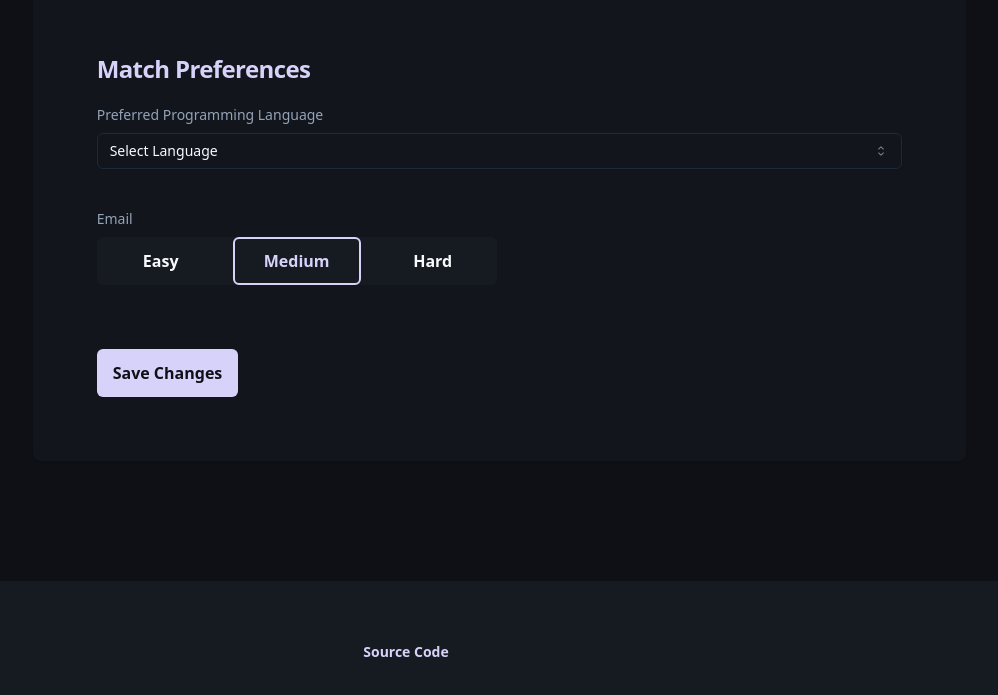
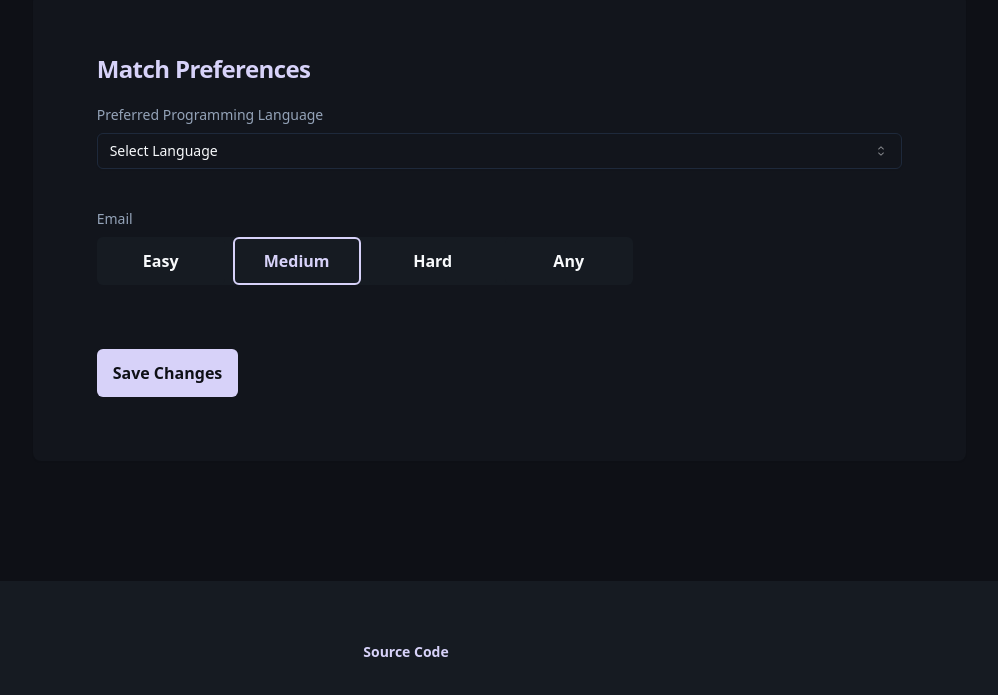
Before and after one commit to CS3219-AY2324S1/ay2324s1-course-assessment-g11, a Next.js app in the folder frontend/: page /settings in a window 1280 px wide. Shown: the part 827-1522 px from the top of the page, without its empty margins (234-1232 px from the left). Built offline with nearby package versions, Linux system fonts and the light colour scheme; no server answers; sample sign-in values are in the browser's storage.

Commit message:
feat: Add 'any' otpion for difficulty preference

```diff
--- a/frontend/src/pages/settings/_match.tsx
+++ b/frontend/src/pages/settings/_match.tsx
@@ -48,7 +48,7 @@ export default function MatchSettingsCard() {
           </div>
           <div>
             <Label className="mb-2">Email</Label>
-            <DifficultySelector showAny={false} value={selectedDifficulty} onChange={(value) => setSelectedDifficulty(value)} />
+            <DifficultySelector showAny={true} value={selectedDifficulty} onChange={(value) => setSelectedDifficulty(value)} />
           </div>
           <Button className="w-fit" onClick={() => updateUser(updatedUser)}>Save Changes</Button>
         </CardDescription>
```
